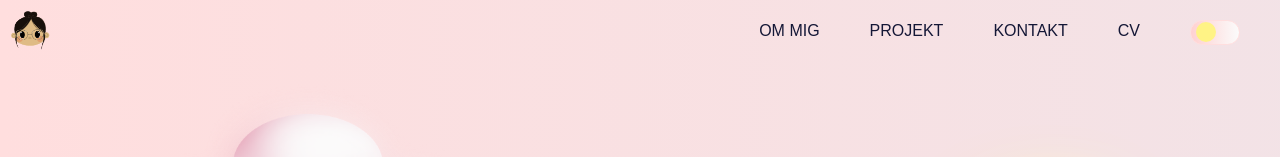
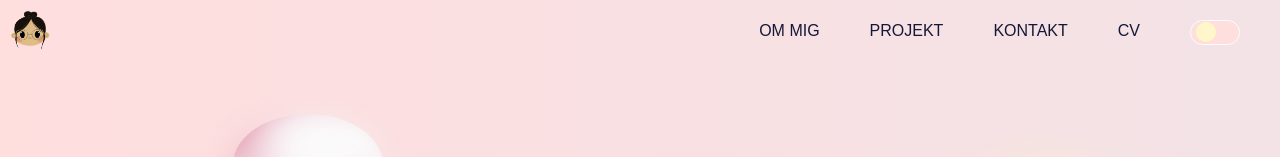
Before and after one commit to MatildaGomezLindblom/my-portfolio, a React (Create React App) app: page / in a window 1280 px wide. Shown: the top 157 px of the page. Built offline with nearby package versions, Linux system fonts and the light colour scheme; a web font is replaced by a local one.

Commit message:
changed style for toggler

```diff
--- a/src/components/projects/Projects.js
+++ b/src/components/projects/Projects.js
@@ -29,7 +29,7 @@ const data = [
     description:
       "Ett digitalt och interaktivt komplement till Knightecs fysiska fotovägg.",
       pills: [ "#UX/UI", "#Figma", "#Användarstudier"],
-    url: "https://draft.spline.design/QmsxVsC5gFhjATtl/scene.splinecode",
+    url: "https://draft.spline.design/DaQZdZYfoCbEBsrg/scene.splinecode",
   },
 ];
 
--- a/src/styles/ModeToggler.scss
+++ b/src/styles/ModeToggler.scss
@@ -3,7 +3,7 @@
 .container {
     height: 25px;
     width: 50px;
-    background: linear-gradient(90deg, rgba(255,209,209,1) 0%, rgba(251,251,251,1) 100%);
+    background: $primary-color;
     border-radius: 25px;
     display: flex;
     align-items: center;
@@ -11,7 +11,7 @@
     padding: 0 5px;
     cursor: pointer;
     transition: all 0.3s;
-    border: 1px solid $primary-color;
+    border: 1px solid $background-color;
   }
 
   .handle {
@@ -21,7 +21,7 @@
     display: grid;
     align-items: center;
     justify-items: center;
-    background-color: $sun-color;
+    background-color: #fff7ca;
     overflow: hidden;
   }
 
@@ -32,7 +32,11 @@
 .dark-mode {
   background-color: #52527a;
   .container {
-    background: linear-gradient(90deg, rgba(42,45,62,1) 0%, rgba(3,4,8,1) 100%);
+    background: linear-gradient(
+      90deg,
+      rgba(41, 47, 95, 1) 0%,
+       rgba(22, 23, 30, 1)100%
+    );
     border: 1px solid $primary-color-dark;
   }
 
```
